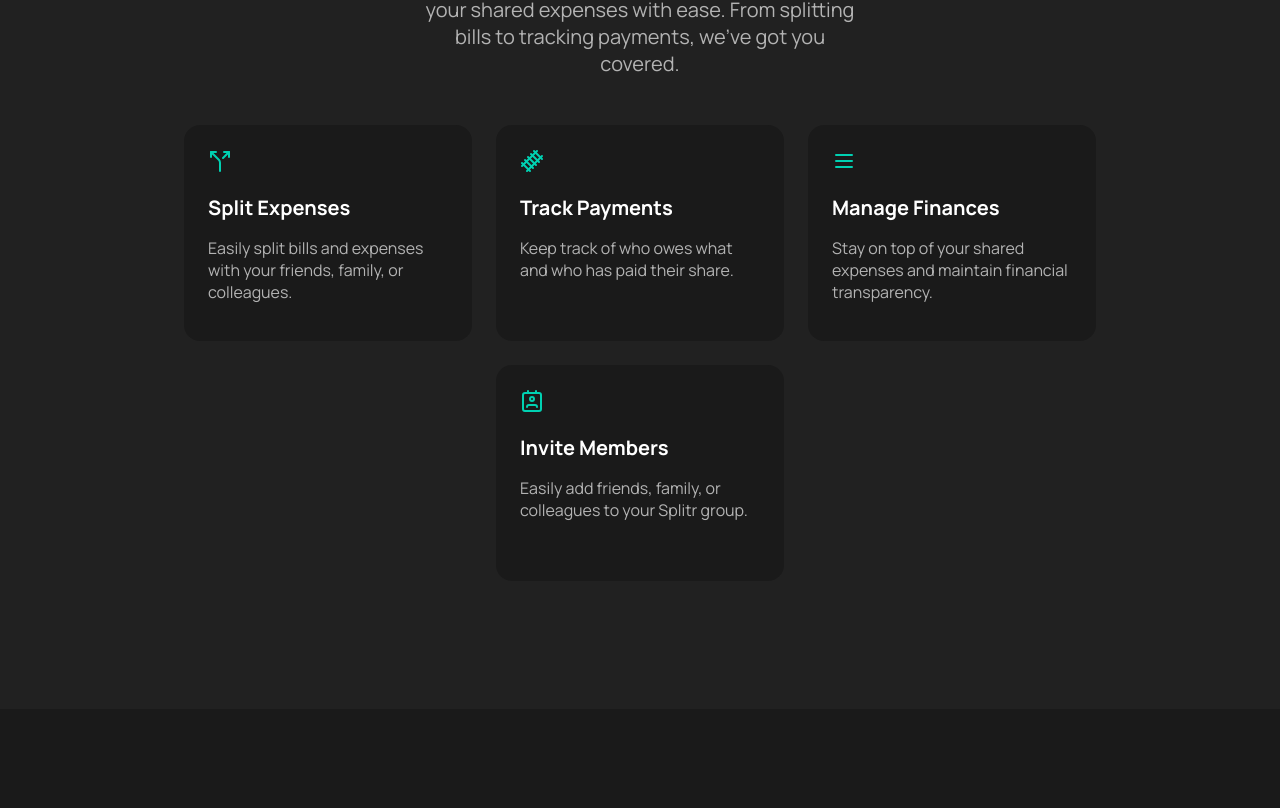
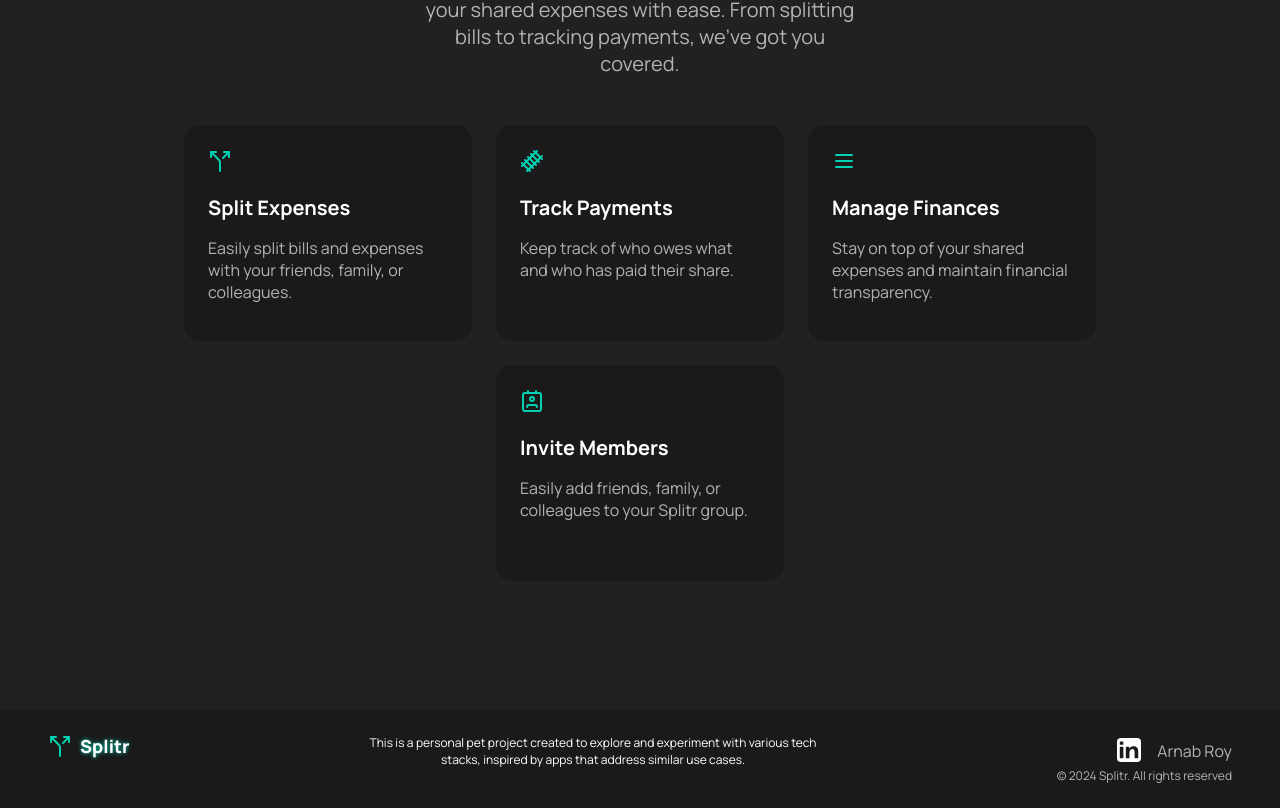
Before and after one commit to arnabroy1907/splitr, a Next.js app: page / in a window 1280 px wide. Shown: the part 879-1687 px from the top of the page. Before the commit the page ends 1588 px from the top, so only its background shows below. Built offline with nearby package versions, Linux system fonts and the light colour scheme.

Commit message:
SPLITR-007 footer section with disclaimer copyright and creator with linkedin

```diff
--- a/src/app/layout.tsx
+++ b/src/app/layout.tsx
@@ -1,3 +1,4 @@
+import { Footer } from "@splitr/components/Footer/Footer";
 import { Navbar } from "@splitr/components/Navbar/Navbar";
 import "@splitr/css/globals.css";
 import type { Metadata } from "next";
@@ -31,6 +32,7 @@ export default function RootLayout({
       <body className={`${myFont.className}`} suppressHydrationWarning={true}>
         <Navbar />
         {children}
+        <Footer />
       </body>
     </html>
   );
--- a/src/components/Buttons/buttons.module.css
+++ b/src/components/Buttons/buttons.module.css
@@ -20,7 +20,7 @@
 
 .primary_button {
   background-color: var(--theme-primary-bg);
-  border: none;
+  border: 2px solid var(--theme-primary-bg);
 }
 
 .primary_button:hover {
--- /dev/null
+++ b/src/components/Footer/Footer.tsx
@@ -0,0 +1,44 @@
+import { Link } from "../Links/Link";
+import { SplitrLogo } from "../SplitrLogo/SplitrLogo";
+import styles from "./footer.module.css";
+
+const LINKED_IN_URL = "https://www.linkedin.com/in/arnab-roy-1907/";
+
+export const Footer = () => {
+  return (
+    <footer className={styles.footer}>
+      <div className={styles.logo_wrapper}>
+        <SplitrLogo />
+      </div>
+      <div className={styles.disclaimer}>
+        <p>
+          This is a personal pet project created to explore and experiment with
+          various tech stacks, inspired by apps that address similar use cases.
+        </p>
+      </div>
+      <div className={styles.copyright}>
+        <p className={styles.creator}>
+          <Link href={LINKED_IN_URL} target="_blank">
+            <svg
+              xmlns="http://www.w3.org/2000/svg"
+              xmlnsXlink="http://www.w3.org/1999/xlink"
+              fill="var(--theme-fg)"
+              version="1.1"
+              id="linkedin-icon"
+              viewBox="0 0 490.732 490.732"
+              xmlSpace="preserve"
+            >
+              <g>
+                <g>
+                  <path d="M472.366,0.003H18.36C8.219,0.003,0,8.222,0,18.363v454.005c0,10.143,8.219,18.361,18.36,18.361h454.012    c10.142,0,18.36-8.219,18.36-18.361V18.363C490.727,8.222,482.507,0.003,472.366,0.003z M130.375,403.808    c0,6.762-5.478,12.238-12.24,12.238H69.132c-6.756,0-12.24-5.477-12.24-12.238V189.625c0-6.763,5.484-12.24,12.24-12.24h49.003    c6.762,0,12.24,5.477,12.24,12.24V403.808z M130.375,127.482c0,6.763-5.478,12.24-12.24,12.24H69.132    c-6.756,0-12.24-5.478-12.24-12.24V83.969c0-6.763,5.484-12.24,12.24-12.24h49.003c6.762,0,12.24,5.477,12.24,12.24V127.482z     M433.835,403.808c0,6.762-5.483,12.238-12.24,12.238h-49.003c-6.763,0-12.24-5.477-12.24-12.238v-90.436    c0-29.988-1.566-49.383-4.712-58.189c-3.14-8.807-8.237-15.649-15.3-20.526c-7.062-4.884-15.558-7.32-25.496-7.32    c-12.729,0-24.149,3.488-34.26,10.459c-10.11,6.977-17.038,16.211-20.79,27.717c-3.745,11.506-5.618,32.779-5.618,63.807v74.488    c0,6.762-5.483,12.238-12.24,12.238h-49.003c-6.756,0-12.24-5.477-12.24-12.238V189.625c0-6.763,5.483-12.24,12.24-12.24h43.771    c6.763,0,12.24,5.477,12.24,12.24v16.316c0,6.763,3.312,7.852,7.858,2.852c22.864-25.123,50.753-37.687,83.673-37.687    c16.212,0,31.028,2.919,44.455,8.758c13.422,5.838,23.58,13.292,30.466,22.356c6.885,9.063,11.683,19.351,14.382,30.857    c2.699,11.505,4.058,27.98,4.058,49.426V403.808L433.835,403.808z" />
+                </g>
+              </g>
+            </svg>
+          </Link>
+          <span>Arnab Roy</span>
+        </p>
+        <p>{`© 2024 Splitr. All rights reserved`}</p>
+      </div>
+    </footer>
+  );
+};
--- /dev/null
+++ b/src/components/Footer/footer.module.css
@@ -0,0 +1,50 @@
+.footer {
+  width: 100%;
+  background-color: var(--theme-bg);
+  display: flex;
+  gap: 1.5rem;
+  flex-flow: wrap;
+  align-items: flex-start;
+  justify-content: space-between;
+  padding: 1.5rem 3rem;
+  border-top: solid 1px var(--theme-bg2);
+}
+
+.disclaimer {
+  font-size: 0.75rem;
+  max-width: 28rem;
+  text-align: center;
+}
+
+.copyright {
+  font-size: 0.75rem;
+  color: var(--theme-fg2);
+}
+
+.creator {
+  font-size: 1rem;
+  display: flex;
+  align-items: center;
+  justify-content: flex-end;
+}
+
+.creator svg {
+  width: 1.5rem;
+  height: 1.5rem;
+  border-radius: 0.25rem;
+}
+
+.creator a {
+  margin-top: 0.25rem;
+  margin-right: 1rem;
+}
+
+@media only screen and (max-width: 899px) {
+  .footer {
+    flex-direction: column;
+    align-items: center;
+  }
+  .creator {
+    justify-content: center;
+  }
+}
--- a/src/components/Links/ButtonLink.tsx
+++ b/src/components/Links/ButtonLink.tsx
@@ -1,6 +1,7 @@
-import NextLink, { LinkProps } from "next/link";
+import NextLink from "next/link";
 import React, { PropsWithChildren } from "react";
 import styles from "./links.module.css";
+import { LinkProps } from "./types";
 
 export const ButtonLink: React.FC<PropsWithChildren<LinkProps>> = ({
   children,
--- a/src/components/Links/Link.tsx
+++ b/src/components/Links/Link.tsx
@@ -1,6 +1,7 @@
-import NextLink, { LinkProps } from "next/link";
+import NextLink from "next/link";
 import React, { PropsWithChildren } from "react";
 import styles from "./links.module.css";
+import { LinkProps } from "./types";
 
 export const Link: React.FC<PropsWithChildren<LinkProps>> = ({
   children,
--- a/src/components/Links/OutlineButtonLink.tsx
+++ b/src/components/Links/OutlineButtonLink.tsx
@@ -1,6 +1,7 @@
-import NextLink, { LinkProps } from "next/link";
+import NextLink from "next/link";
 import React, { PropsWithChildren } from "react";
 import styles from "./links.module.css";
+import { LinkProps } from "./types";
 
 export const OutlineButtonLink: React.FC<PropsWithChildren<LinkProps>> = ({
   children,
--- a/src/components/Links/links.module.css
+++ b/src/components/Links/links.module.css
@@ -24,7 +24,7 @@
 
 .primary_button_link {
   background-color: var(--theme-primary-bg);
-  border: none;
+  border: 2px solid var(--theme-primary-bg);
 }
 
 .primary_button_link:hover {
--- /dev/null
+++ b/src/components/Links/types.ts
@@ -0,0 +1,6 @@
+import React from "react";
+
+export type LinkProps = {
+    href: string;
+    target: React.HTMLAttributeAnchorTarget;
+};
```
